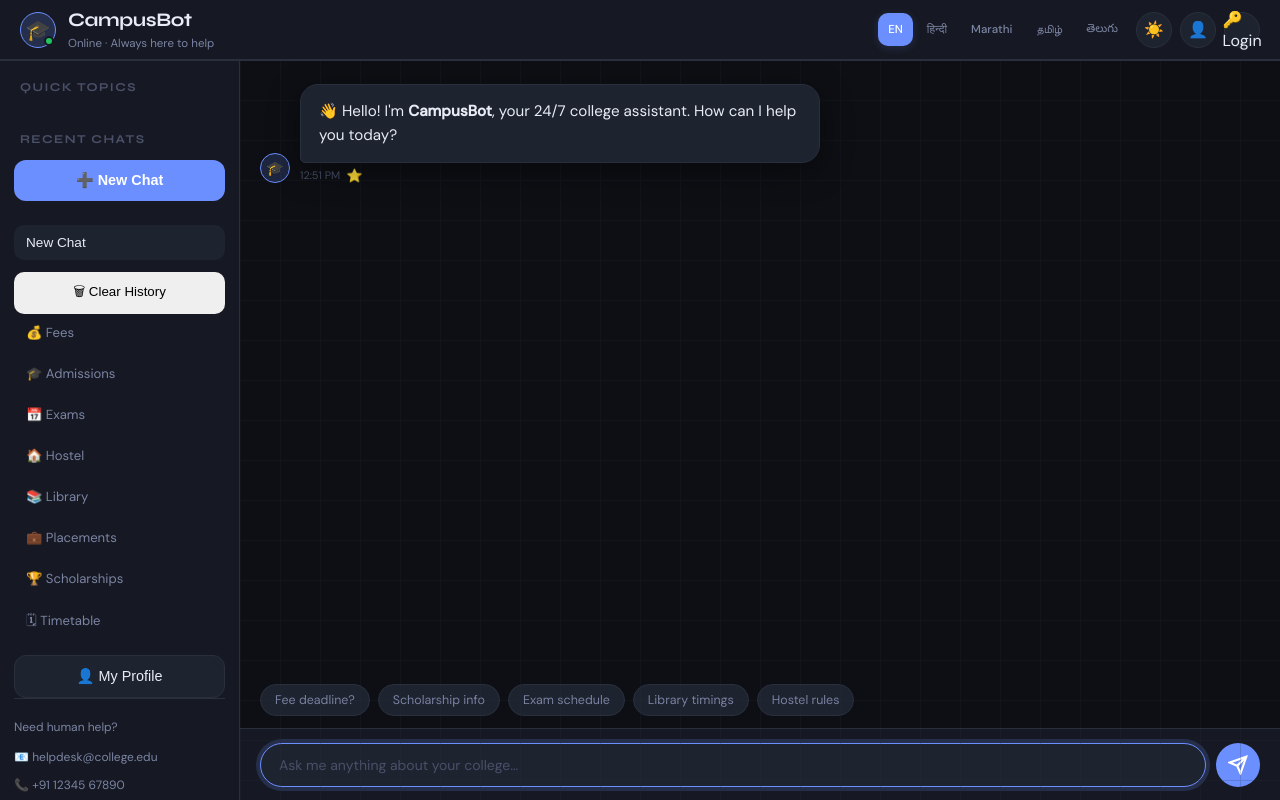
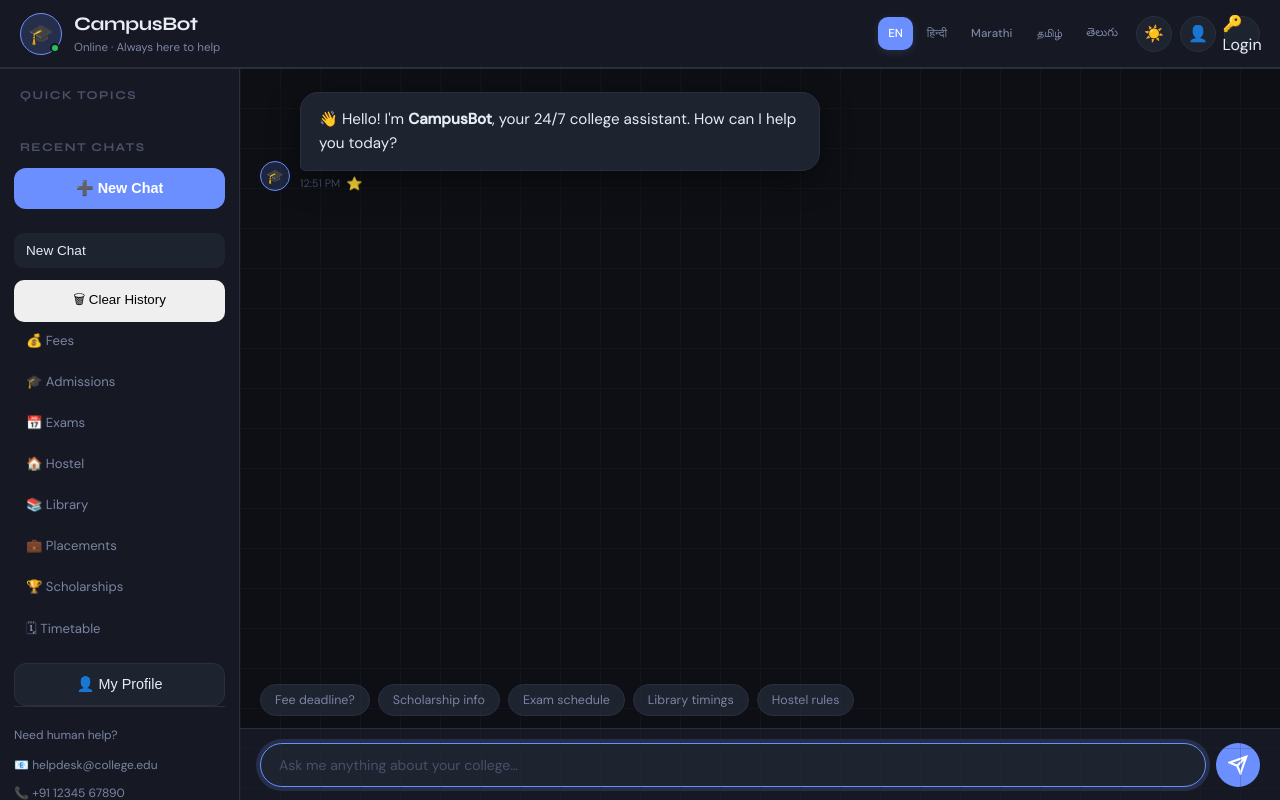
Before and after one commit to choubeysamarth5-collab/campus_bot_ml, a website: page frontend/index.html in a window 1280 px wide. Drawn offline with Linux system fonts and the light colour scheme.

```diff
--- a/frontend/css/style.css
+++ b/frontend/css/style.css
@@ -22,7 +22,7 @@
   --shadow: 0 8px 32px rgba(0, 0, 0, 0.4);
   --radius: 18px;
   --radius-sm: 10px;
-  --header-h: 60px;
+  --header-h: 68px;
   --input-h: 72px;
   --sidebar-w: 240px;
   --font-display: 'Syne', sans-serif;
@@ -113,8 +113,8 @@ a {
 }
 
 .bot-avatar {
-  width: 36px;
-  height: 36px;
+  width: 42px;
+  height: 42px;
   background: var(--accent-glow);
   border: 1.5px solid var(--accent);
   border-radius: 50%;
@@ -1563,7 +1563,6 @@ select.form-control option {
 
     box-shadow: var(--shadow);
 }
-
 .lang-menu .lang-btn {
 
     padding: 6px 8px;
@@ -1801,7 +1800,6 @@ body {
     overflow: hidden !important;
   }
 }
-
 /* =================================
    MOBILE HEADER SPACE FIX
 ================================= */
@@ -1816,7 +1814,6 @@ body {
     gap: 4px;
   }
 }
-
 /* =================================
    SIDEBAR PROFILE BUTTON
 ================================= */
@@ -1869,14 +1866,3 @@ body {
     display: block;
   }
 }
-
-@media (max-width: 768px) {
-
-  .bot-name {
-    font-size: 0.95rem !important;
-  }
-
-  .bot-status {
-    display: none !important;
-  }
-}
```
Lines whose indentation alone changed are shown as unchanged.
